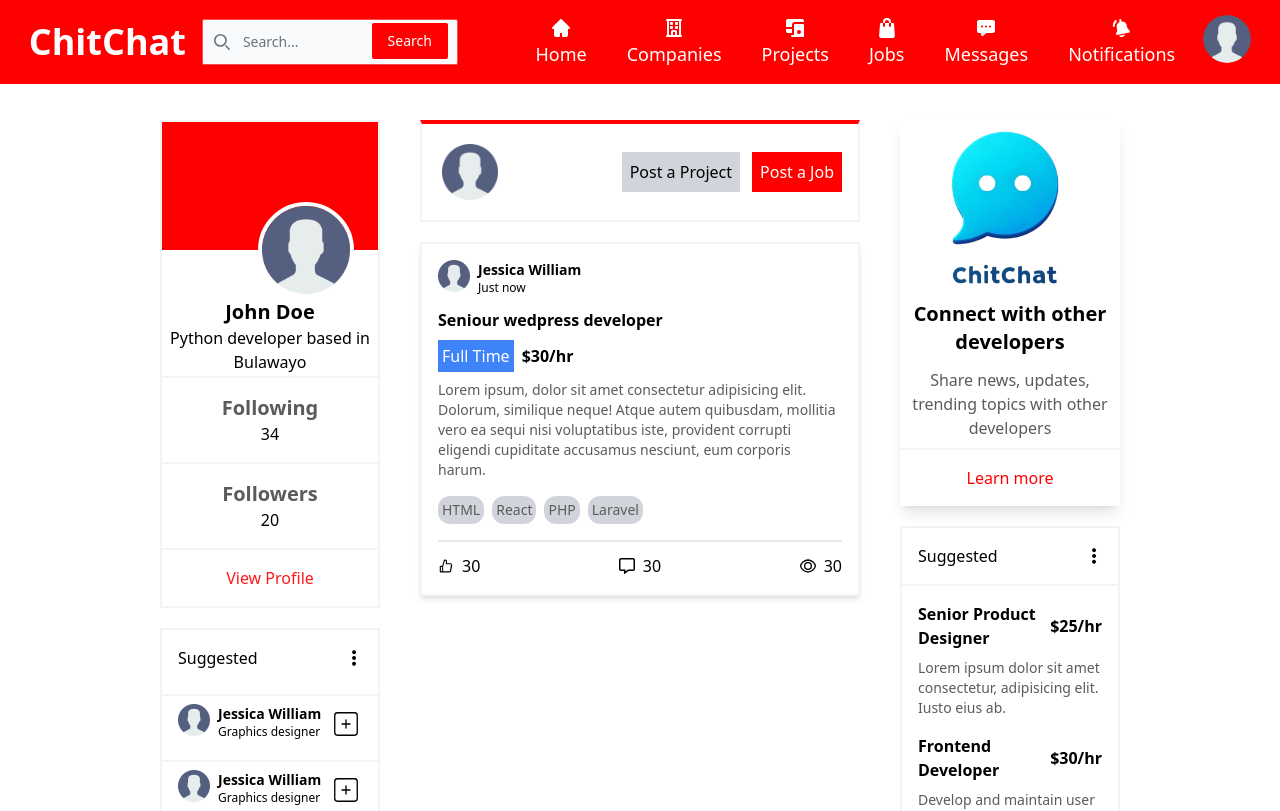
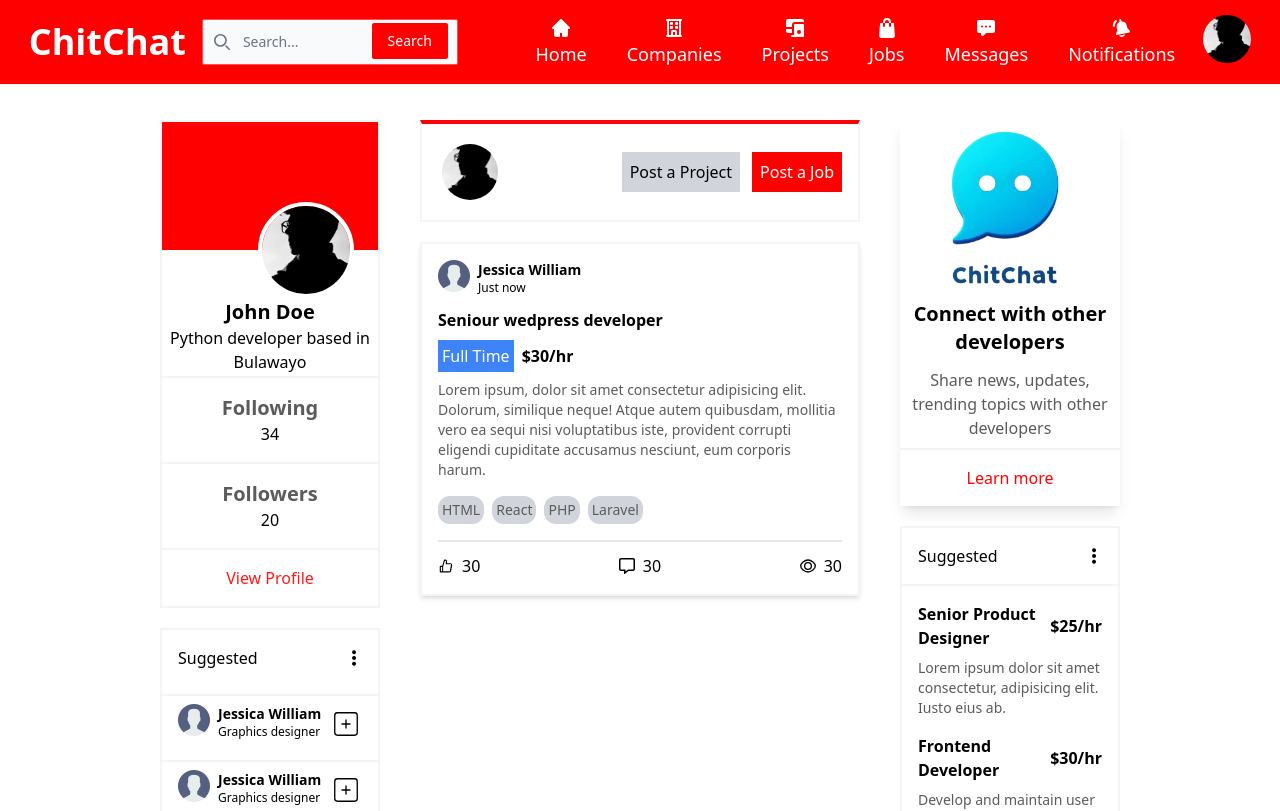
Before and after one commit to PythonBulawayo/ChitChat, a React (Vite) app in the folder frontend/: page / in a window 1280 px wide. Shown: the top 811 px of the page. Built offline with nearby package versions, Linux system fonts and the light colour scheme.

Commit message:
finished the post card on the homescreen

```diff
--- a/frontend/src/components/Home/CreatePost.tsx
+++ b/frontend/src/components/Home/CreatePost.tsx
@@ -5,7 +5,7 @@ const CreatePost = () => {
 	return (
 		<div className="p-4 w-full border-t-4 border-t-primary-500 border-r-2 border-l-2 border-b-2 border-gray-100 flex justify-between">
 			<div className="md:w-[4rem] md:h-[4rem] h-[4rem] w-[4rem] rounded-full border-4 border-white flex items-center justify-between">
-				<img src={images.userProfile} alt="profile" className="object-fill" />
+                <img src={images.profilePicture} alt="profile" className="object-cover w-full h-full rounded-full" />
 			</div>
 			<div className="flex gap-3 items-center">
 				<button
--- a/frontend/src/components/Home/SideBar.tsx
+++ b/frontend/src/components/Home/SideBar.tsx
@@ -16,7 +16,11 @@ const SideBar = () => {
 					<p className="text-base font-normal text-center">{bio}</p>
 				</div>
 				<div className="md:w-[6rem] md:h-[6rem] h-[4rem] w-[4rem] rounded-full absolute top-20 left-1/2 transform -translate-x-1/2 md:left-[6rem] md:translate-x-0 border-4 border-white flex items-center justify-center">
-					<img src={images.userProfile} alt="profile" className="object-fill" />
+					<img
+						src={images.profilePicture}
+						alt="profile"
+						className="object-cover w-full h-full rounded-full"
+					/>
 				</div>
 			</div>
 			<div className="w-full p-4  border-gray-100 border-b-2">
--- a/frontend/src/components/NavBar/NavBar.tsx
+++ b/frontend/src/components/NavBar/NavBar.tsx
@@ -108,12 +108,12 @@ export const NavBar = () => {
 				<div className="relative hidden md:block">
 					<button
 						onClick={() => setDropdownOpen(!dropdownOpen)}
-						className="text-white hover:text-primary-100 focus:outline-none"
+						className="text-white hover:text-primary-100 focus:outline-none w-12 h-12"
 					>
 						<img
-							src={images.userProfile}
+							src={images.profilePicture}
 							alt="profile"
-							className="w-12 h-12 rounded-full"
+							className="object-cover w-full h-full rounded-full"
 						/>
 					</button>
 					{dropdownOpen && (
--- a/frontend/src/constants/index.js
+++ b/frontend/src/constants/index.js
@@ -1,7 +1,9 @@
 import userProfile from "../assets/user.png";
 import chitchatlogo from "../assets/chitchat-logo.png";
+import profilePicture from "../assets/profile.jpg";
 
 export const images = {
 	userProfile,
 	chitchatlogo,
+	profilePicture,
 };
```
Also changed, not shown: frontend/src/assets/profile.jpg (added).
